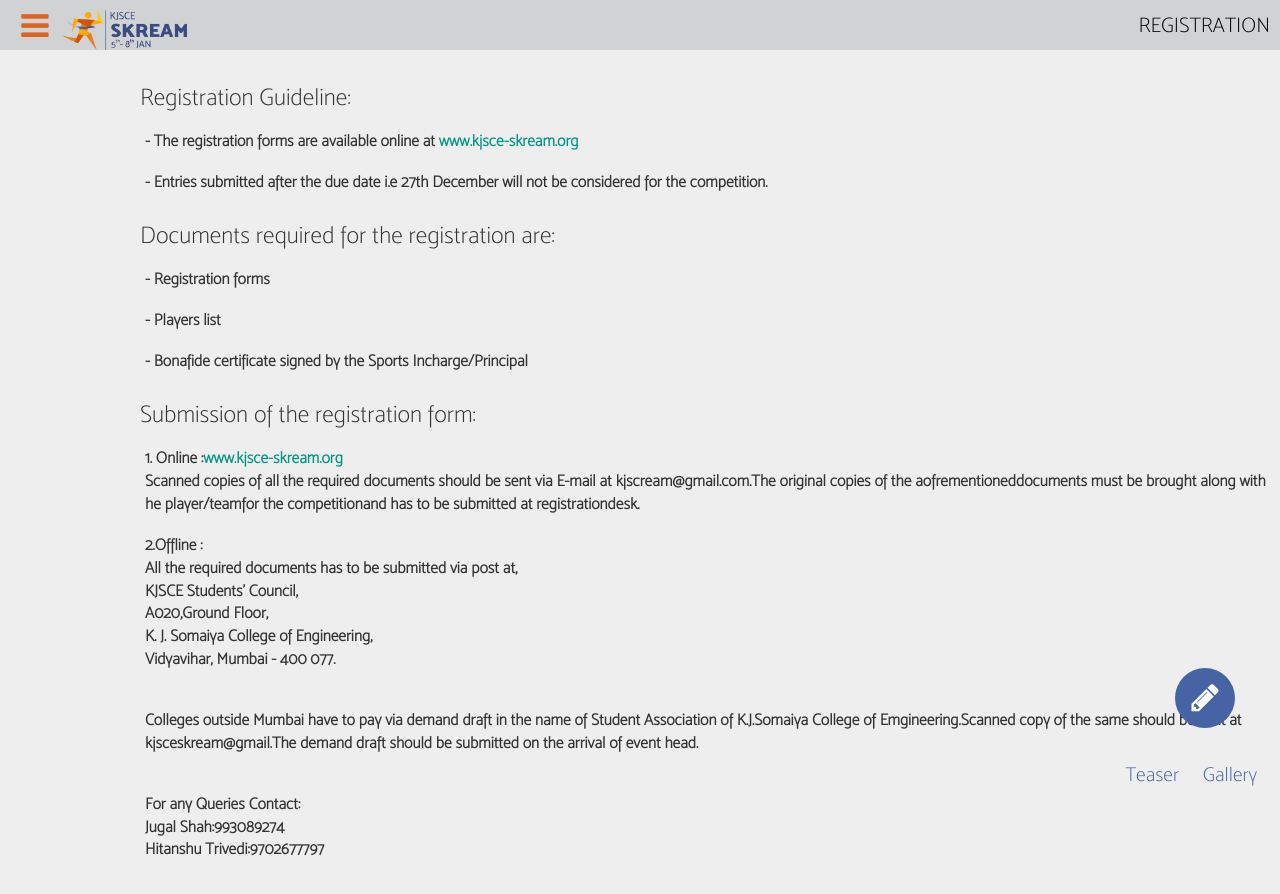
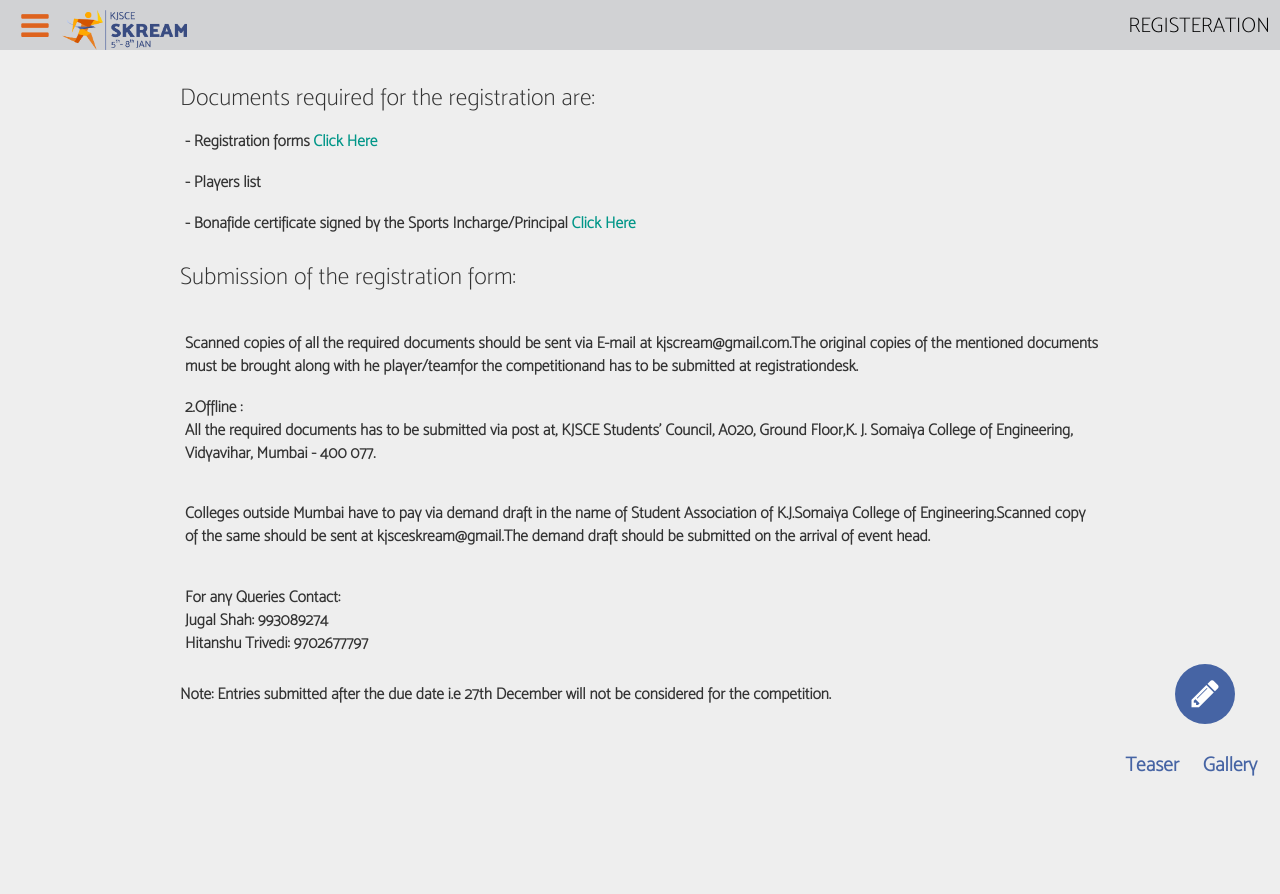
Before and after one commit to Chaitya62/Skream2.0, a plain HTML site: page registration.html in a window 1280 px wide. After the commit the page ends 800 px from the top, so only its background shows below. Drawn offline with nearby package versions, Linux system fonts and the light colour scheme; a web font is replaced by a local one.

Commit message:
Beta1.0.1

```diff
--- a/registration.html
+++ b/registration.html
@@ -19,7 +19,7 @@ h1,h2,h3,dl{
 	}
 	@font-face{
     font-family: "mosk";
-    src:url('MB700.ttf');
+    src:url('MB400.ttf');
 }
 dl dt{
 
@@ -68,7 +68,7 @@ dl dt{
 					      </a>
 				    </div>
 				    <div class="nav-current" style="">
-				    	<p>REGISTRATION</p>
+				    	<p>REGISTERATION</p>
 				    </div>
 				</div>
 		</nav>
@@ -96,13 +96,16 @@ dl dt{
 	                <a href="./Rules.html"><i class="fa fa-map-o fa-1x"></i> Rules</a>
 	            </li>
 	            <li>
-                    <a href="./Accomodation.html"><i class="fa fa-briefcase fa-1x"></i> Accommodation</a>
+	                <a href="./Accomodation.html"><i class="fa fa-briefcase fa-1x"></i> Accomodation</a>
 	            </li>
 	            <li>
-                    <a href="./registration.html"><i class="fa fa-pencil-square fa-1x"></i> Registeration</a>
+	                <a href="./registeration.html"><i class="fa fa-pencil-square fa-1x"></i> Registeration</a>
 	            </li>
 	            <li>
-                    <a href="#"><i class="fa fa-product-hunt fa-1x"></i> Parvaah</a>
+	                <a href="./parvaah.html"><i class="fa fa-product-hunt fa-1x"></i> Parvaah</a>
+	            </li>
+	             <li>
+                    <a href="./sponsor.html"><i class="fa fa-handshake-o fa-1x"></i> Sponsors</a>
                 </li>
 	            <li>
 	               <a href="./contact.html"><i class="fa fa-id-card-o fa-1x"></i> Contact</a>
@@ -114,25 +117,13 @@ dl dt{
 
 
 
-	<div class="container">
+
 			<div class="main" id="main">
 
 				<div class="container">
-				<div class="rule">
+					<div class="col-md-1"></div>
+					<div class="col-md-10">
 
-						<h3>Registration Guideline:</h3>
-							<dl>
-
-
-								<dt>
-								<b>- The registration forms are available online at <a style="text-decoration:none;" href="https://www.kjsce-skream.org">www.kjsce-skream.org</a></b>
-								</dt>
-								<dt>
-									<b>- Entries submitted after the due date i.e <strong>27th December</strong> will
-											not be considered for the competition.</b>
-								</dt>
-
-							</dl>
 
 
 								<b>
@@ -141,13 +132,13 @@ dl dt{
 
 								<dl>
 									<dt>
-							<b>- Registration forms</b>
+										<b>- Registration forms</b></b>&nbsp;<a href="/resources/registration_form.pdf" download>Click Here</a>
 									</dt>
 									<dt>
 										<b>- Players list</b>
 									</dt>
 									<dt>
-							<b>- Bonaﬁde certiﬁcate signed by the Sports Incharge/Principal</b>
+										<b>- Bonaﬁde certiﬁcate signed by the Sports Incharge/Principal</b>&nbsp;<a href="/resources/Bonaﬁde.docx" download>Click Here</a>
 									</dt>
 								</dl>
 								<h3>Submission of the registration form:</h3>
@@ -155,31 +146,40 @@ dl dt{
 
 
 											<dt>
-								<b> 1. Online :<a href="https://www.kjsce-skream.org">www.kjsce-skream.org</a><br>
-												Scanned copies of all the required documents should be sent via E-mail at kjscream@gmail.com.The original copies of the aofrementioneddocuments must be brought along with he player/teamfor the competitionand has to be submitted at registrationdesk.</b>
+											<b><br>
+															Scanned copies of all the required documents should be sent via E-mail at kjscream@gmail.com.The original copies of the mentioned documents must be brought along with he player/teamfor the competitionand has to be submitted at registrationdesk.</b>
 											</dt>
 											<dt>
 												<b>2.Ofﬂine :<br>
-										All the required documents has to be submitted via post at,<br> KJSCE Students’ Council,<br>
-										A020,Ground Floor,<br>K. J. Somaiya College of Engineering,<br>
+													All the required documents has to be submitted via post at, KJSCE Students’ Council,
+													A020, Ground Floor,K. J. Somaiya College of Engineering,
 													Vidyavihar, Mumbai - 400 077. </b>
 											</dt>
 
 										</dl>
 								<dl>
-						<dt>Colleges outside Mumbai have to pay via demand draft in the name of Student Association of K.J.Somaiya College of Emgineering.Scanned copy of the same should be sent at kjsceskream@gmail.The demand draft should be submitted on the arrival of event head.</dt>
+									<dt>Colleges outside Mumbai have to pay via demand draft in the name of Student Association of K.J.Somaiya College of Engineering.Scanned copy of the same should be sent at kjsceskream@gmail.The demand draft should be submitted on the arrival of event head.</dt>
 									</dl>
 									<dl>
 										<dt>For any Queries Contact:<br>
-					Jugal Shah:993089274<br>
-					Hitanshu Trivedi:9702677797</dt>
+										Jugal Shah: 993089274<br>
+										Hitanshu Trivedi: 9702677797</dt>
 										</dl>
-				</div>
-			</div>
+
+
+										<dl>
 
 
 
+												<b><strong>Note:<strong> Entries submitted after the due date i.e <strong>27th December</strong> will
+														not be considered for the competition.</b>
+											</dt>
+
+										</dl>
+
 					</div>
+
+					<div class="col-md-1"></div>
 				</div>
 
 
@@ -188,7 +188,7 @@ dl dt{
 	<div class="ext-link">
 		<ul>
 			<li><a href="#">Teaser</a></li>
-			<li><a href="#">Gallery</a></li>
+			<li><a href="./gallery.html">Gallery</a></li>
 		</ul>
 	</div>
 	<div class="register center">
```
Also changed, not shown: assets/images/kjsce.jpg (added), assets/images/skream.jpg (added). Lines whose indentation alone changed are shown as unchanged.
